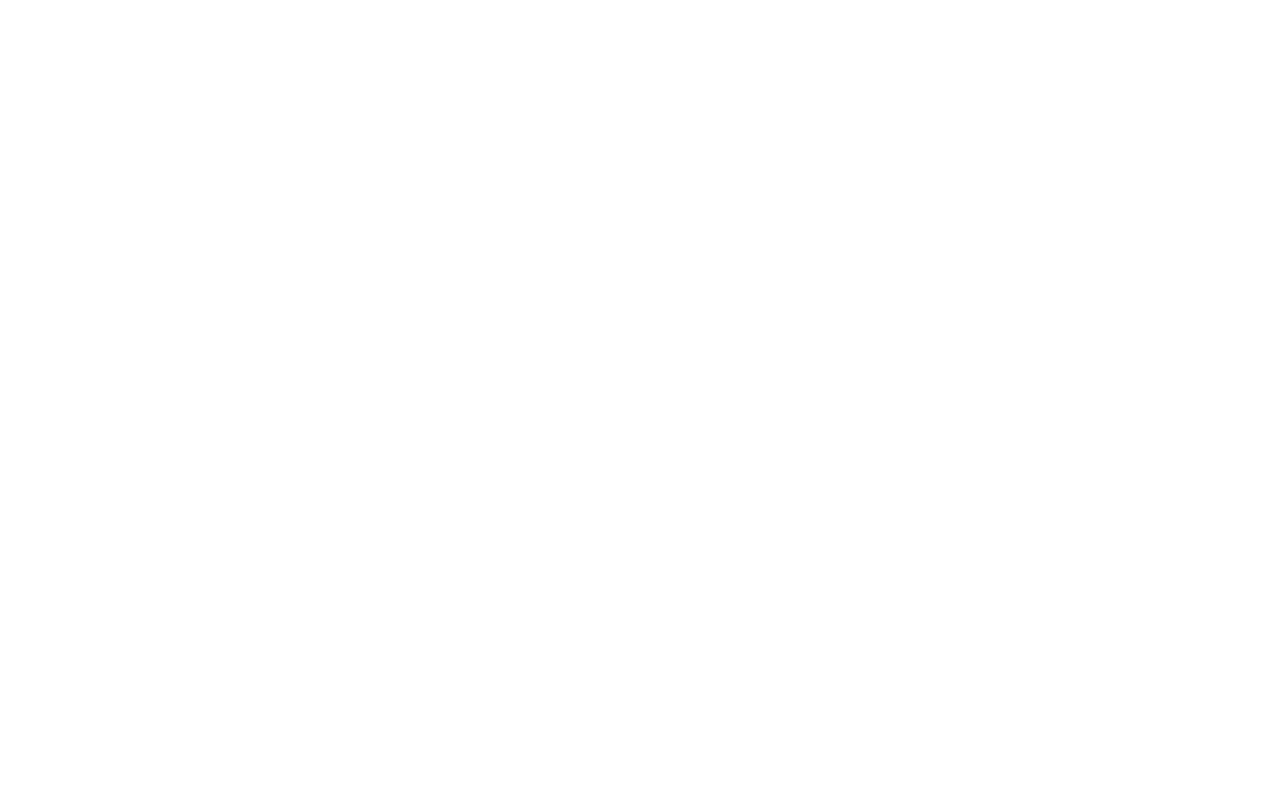
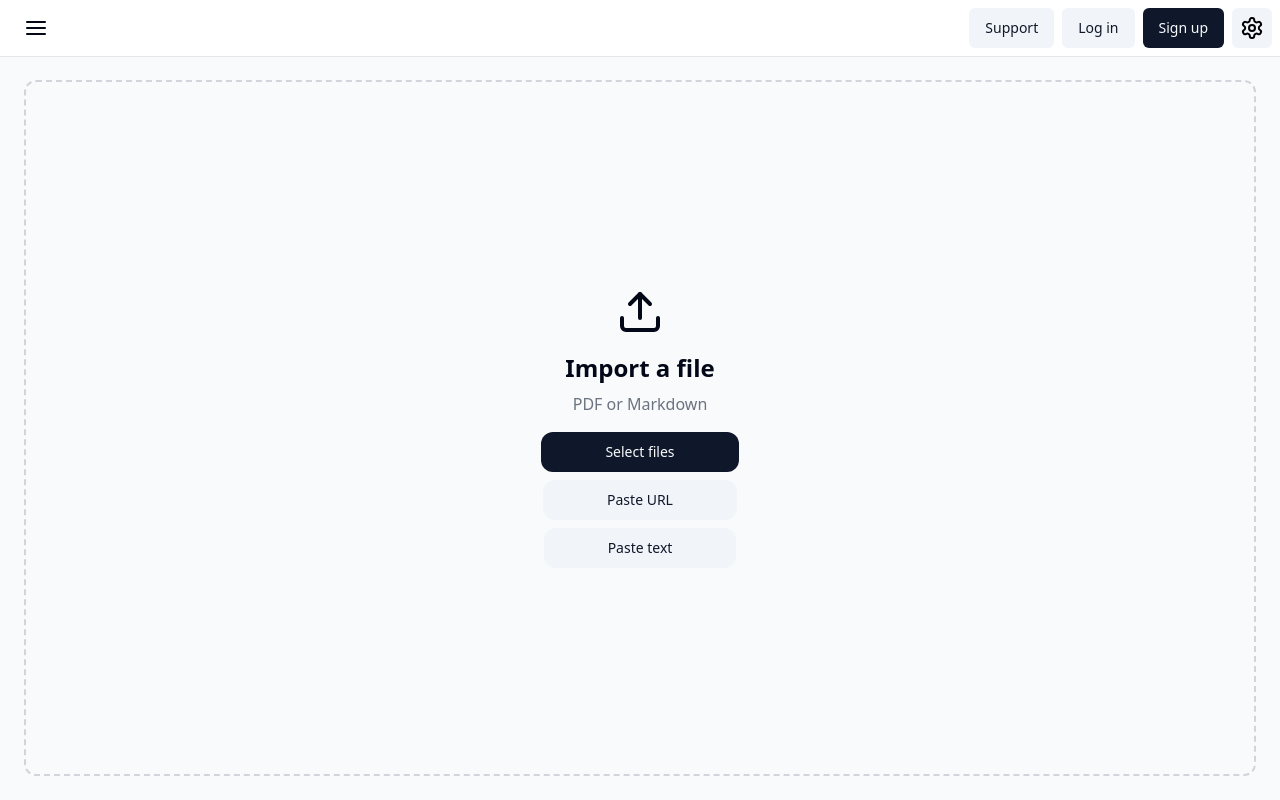
Before and after one commit to saikirito09/Unriddle, a React (Vite) app: page /import in a window 1280 px wide. Before the commit this address had no page. Built offline with nearby package versions, Linux system fonts and the light colour scheme.

Commit message:
upload screen added

```diff
--- a/src/App.tsx
+++ b/src/App.tsx
@@ -3,6 +3,7 @@
 import LandingScreen from "@/pages/LandingPage";
 import CareersScreen from "@/pages/CareersScreen";
 import NewScreen from "@/pages/newScreen";
+import ImportScreen from "@/pages/ImportScreen";
 
 const App: React.FC = () => {
   return (
@@ -11,6 +12,7 @@
         <Route path="/" element={<LandingScreen />} />
         <Route path="/careers" element={<CareersScreen />} />
         <Route path="/new" element={<NewScreen />} />
+        <Route path="/import" element={<ImportScreen />} />
       </Routes>
     </Router>
   );
--- a/src/components/MainContent.tsx
+++ b/src/components/MainContent.tsx
@@ -1,4 +1,5 @@
 import React from "react";
+import { useNavigate } from "react-router-dom";
 import { Pencil, Upload } from "lucide-react";
 import {
   Command,
@@ -8,11 +9,23 @@
   CommandGroup,
   CommandItem,
 } from "@/components/ui/command";
+// import { Button } from "@/components/ui/button";
 
-const MainContent: React.FC<{
+interface MainContentProps {
   isSidebarOpen: boolean;
   isSettingsOpen: boolean;
-}> = ({ isSidebarOpen, isSettingsOpen }) => {
+}
+
+const MainContent: React.FC<MainContentProps> = ({
+  isSidebarOpen,
+  isSettingsOpen,
+}) => {
+  const navigate = useNavigate();
+
+  const handleImportClick = () => {
+    navigate("/import");
+  };
+
   return (
     <div
       className={`flex-1 p-6 transition-all duration-300 ${isSidebarOpen ? "ml-64" : ""} ${isSettingsOpen ? "mr-64" : ""} flex flex-col items-start`}
@@ -33,7 +46,10 @@
               <p>Create a new note</p>
             </div>
           </div>
-          <div className="relative flex flex-col items-start justify-between p-4 h-36 rounded-2xl border cursor-pointer transition-transform duration-150 bg-white hover:border-black">
+          <div
+            className="relative flex flex-col items-start justify-between p-4 h-36 rounded-2xl border cursor-pointer transition-transform duration-150 bg-white hover:border-black"
+            onClick={handleImportClick}
+          >
             <Upload className="h-5 w-5 absolute top-4 left-4" />
             <div className="mt-12">
               <h2 className="font-semibold text-lg">Import</h2>
--- a/src/components/Sidebar.tsx
+++ b/src/components/Sidebar.tsx
@@ -1,5 +1,6 @@
 import React from "react";
 import { Button } from "@/components/ui/button";
+import { useNavigate } from "react-router-dom";
 import {
   DropdownMenu,
   DropdownMenuContent,
@@ -15,14 +16,28 @@
 }
 
 const Sidebar: React.FC<SidebarProps> = ({ isSidebarOpen, toggleSidebar }) => {
+  const navigate = useNavigate();
+
+  const handleImportClick = () => {
+    navigate("/import");
+  };
+
+  const handleUnriddleClick = () => {
+    navigate("/new");
+  };
+
   return (
     <div
-      className={`fixed top-0 left-0 h-full bg-white border-r border-gray-200 p-4 transform transition-transform duration-300 z-30 flex flex-col ${isSidebarOpen ? "translate-x-0" : "-translate-x-full"}`}
+      className={`fixed top-0 left-0 h-full bg-white border-r border-gray-200 p-4 transform transition-transform duration-300 flex flex-col ${isSidebarOpen ? "translate-x-0" : "-translate-x-full"}`}
     >
       <div className="flex justify-between items-center mb-4">
-        <a href="/" className="text-2xl font-bold">
+        <button
+          type="button"
+          className="text-2xl font-bold cursor-pointer"
+          onClick={handleUnriddleClick}
+        >
           unriddle
-        </a>
+        </button>
         <Button variant="ghost" className="text-xl" onClick={toggleSidebar}>
           <ChevronsLeft className="h-6 w-6" />
         </Button>
@@ -40,9 +55,9 @@
                 <Pencil className="mr-2 h-4 w-4" />
                 Write
               </DropdownMenuItem>
-              <DropdownMenuItem>
+              <DropdownMenuItem onClick={handleImportClick}>
                 <Upload className="mr-2 h-4 w-4" />
-                Upload
+                Import
               </DropdownMenuItem>
             </DropdownMenuGroup>
           </DropdownMenuContent>
--- /dev/null
+++ b/src/pages/ImportScreen.tsx
@@ -0,0 +1,64 @@
+import React, { useState } from "react";
+import Navbar from "../components/Navbar";
+import Sidebar from "../components/Sidebar";
+import SettingsPanel from "../components/SettingsPanel";
+import DialogBox from "../components/DialogBox";
+import { Upload } from "lucide-react";
+import { Button } from "@/components/ui/button";
+
+const ImportScreen: React.FC = () => {
+  const [isSidebarOpen, setIsSidebarOpen] = useState(false);
+  const [isSettingsOpen, setIsSettingsOpen] = useState(false);
+  const [dialogType, setDialogType] = useState<"signUp" | "logIn" | null>(null);
+
+  const toggleSidebar = () => {
+    setIsSidebarOpen(!isSidebarOpen);
+  };
+
+  const toggleSettings = () => {
+    setIsSettingsOpen(!isSettingsOpen);
+  };
+
+  return (
+    <div className="flex h-screen bg-gray-50">
+      <Navbar
+        toggleSidebar={toggleSidebar}
+        toggleSettings={toggleSettings}
+        setDialogType={setDialogType}
+      />
+      <div className="flex flex-1 mt-14">
+        <Sidebar isSidebarOpen={isSidebarOpen} toggleSidebar={toggleSidebar} />
+        <div
+          className={`flex-1 p-6 transition-all duration-300 ${
+            isSidebarOpen ? "ml-64" : ""
+          } ${isSettingsOpen ? "mr-64" : ""} flex flex-col items-center justify-center w-full h-full`}
+        >
+          <div className="w-full h-full border-2 border-dashed border-gray-300 p-6 flex flex-col items-center justify-center rounded-xl">
+            <Upload className="h-12 w-12 mb-4" />
+            <h2 className="text-2xl font-semibold mb-2">Import a file</h2>
+            <p className="text-gray-500 mb-4">PDF or Markdown</p>
+            <Button className="mb-2 px-16 rounded-xl transform transition-transform duration-200 hover:scale-[1.03]">
+              Select files
+            </Button>
+            <Button
+              variant="secondary"
+              className="mb-2 px-16 rounded-xl transform transition-transform duration-200 hover:scale-[1.03]"
+            >
+              Paste URL
+            </Button>
+            <Button
+              variant="secondary"
+              className="px-16 rounded-xl transform transition-transform duration-200 hover:scale-[1.03]"
+            >
+              Paste text
+            </Button>
+          </div>
+        </div>
+      </div>
+      <SettingsPanel isSettingsOpen={isSettingsOpen} />
+      <DialogBox dialogType={dialogType} setDialogType={setDialogType} />
+    </div>
+  );
+};
+
+export default ImportScreen;
--- a/src/pages/newScreen.tsx
+++ b/src/pages/newScreen.tsx
@@ -9,6 +9,7 @@
   const [isSidebarOpen, setIsSidebarOpen] = useState(false);
   const [isSettingsOpen, setIsSettingsOpen] = useState(false);
   const [dialogType, setDialogType] = useState<"signUp" | "logIn" | null>(null);
+  const [view, setView] = useState<"default" | "import">("default");
 
   const toggleSidebar = () => {
     setIsSidebarOpen(!isSidebarOpen);
@@ -16,6 +17,10 @@
 
   const toggleSettings = () => {
     setIsSettingsOpen(!isSettingsOpen);
+  };
+
+  const handleImportClick = () => {
+    setView("import");
   };
 
   return (
@@ -26,10 +31,15 @@
         setDialogType={setDialogType}
       />
       <div className="flex flex-1 mt-14">
-        <Sidebar isSidebarOpen={isSidebarOpen} toggleSidebar={toggleSidebar} />
+        <Sidebar
+          isSidebarOpen={isSidebarOpen}
+          toggleSidebar={toggleSidebar}
+          handleImportClick={handleImportClick}
+        />
         <MainContent
           isSidebarOpen={isSidebarOpen}
           isSettingsOpen={isSettingsOpen}
+          view={view}
         />
       </div>
       <SettingsPanel isSettingsOpen={isSettingsOpen} />
```
